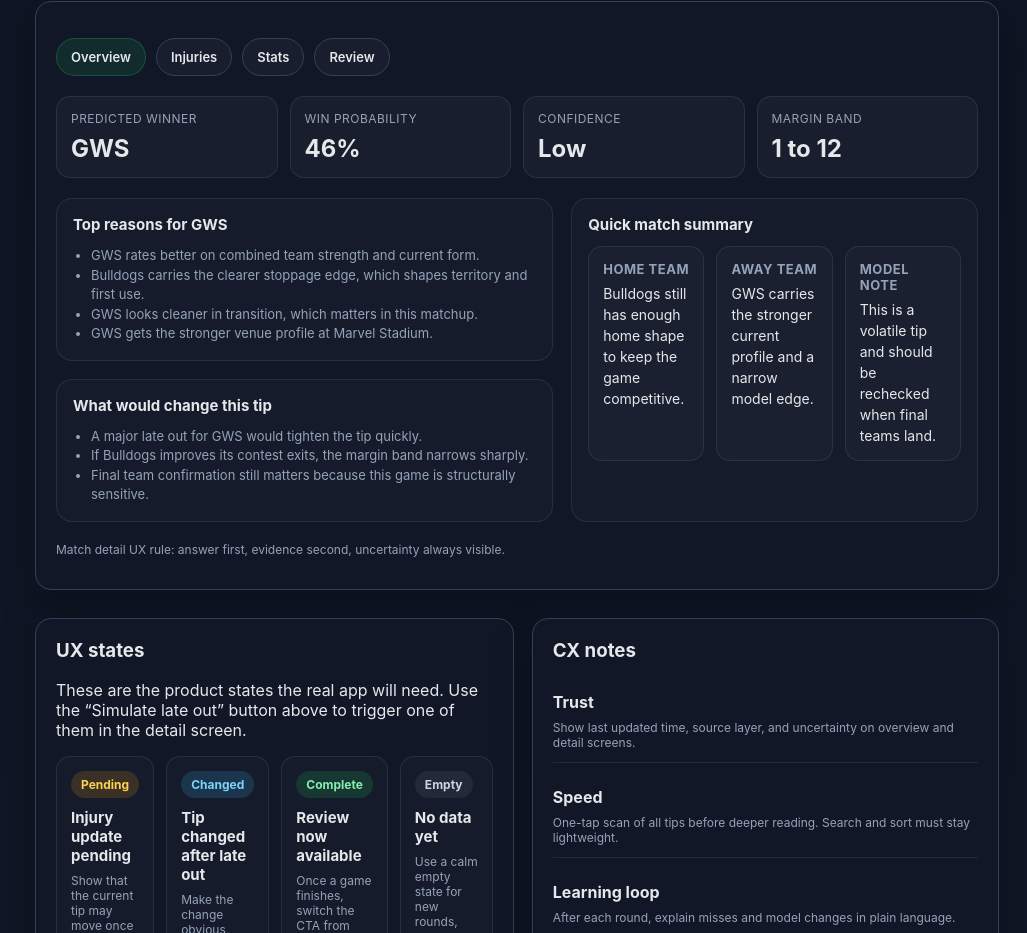
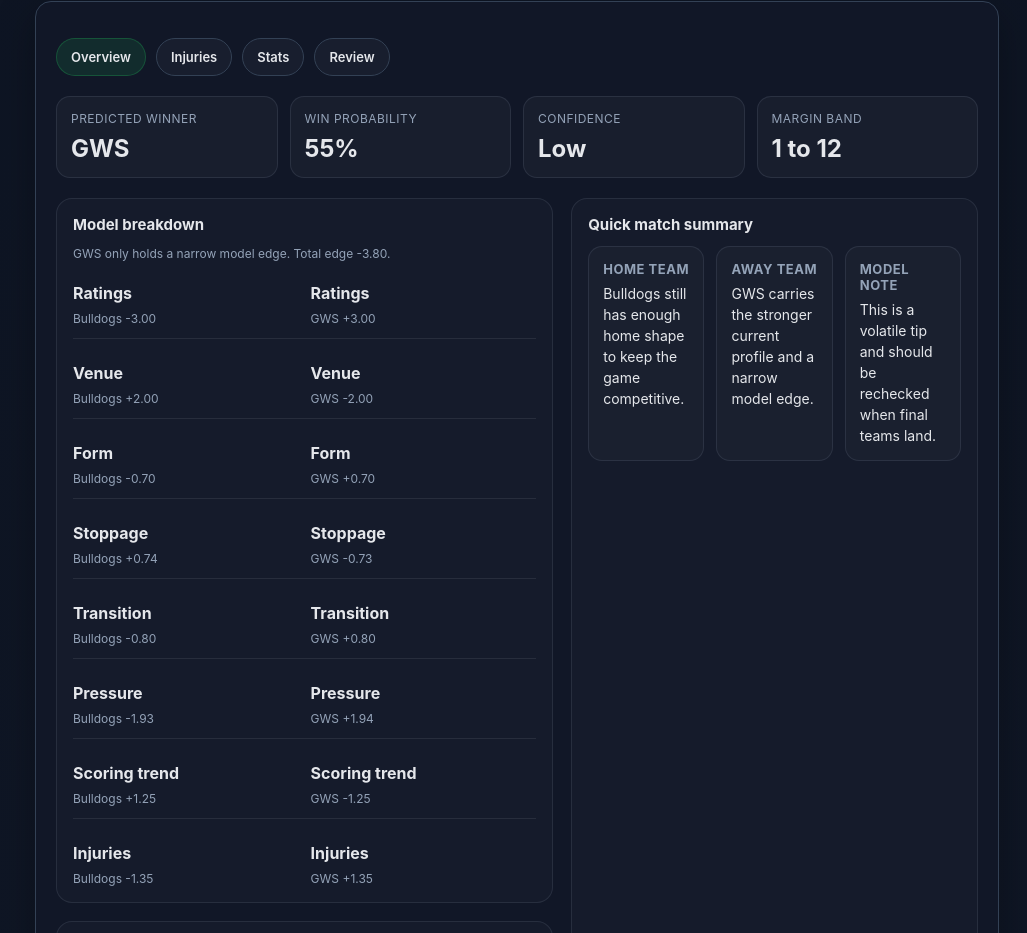
Before and after one commit to nickhanley85-arch/footy-tipper, a website: page index.html in a window 1280 px wide. Shown: the part 2579-3512 px from the top of the page, without its empty margins (253-1280 px from the left). Drawn offline with Linux system fonts and the light colour scheme.

Commit message:
Improve tipping model factors

```diff
--- a/app.js
+++ b/app.js
@@ -92,6 +92,21 @@
   setText("statValue3Left", row3[1]);
   setText("statLabel3Right", row3[2]);
   setText("statValue3Right", row3[3]);
+}
+
+function renderModelBreakdown(modelBreakdown) {
+  const list = document.getElementById("modelBreakdownList");
+  if (!list || !modelBreakdown) {
+    return;
+  }
+
+  setText("modelBreakdownSummary", `${modelBreakdown.summary} Total edge ${modelBreakdown.total}.`);
+  list.innerHTML = modelBreakdown.rows.map((row) => `
+    <div class="split">
+      <div><strong>${row[0]}</strong><div class="tiny">${row[1]}</div></div>
+      <div><strong>${row[0]}</strong><div class="tiny">${row[2]}</div></div>
+    </div>
+  `).join("");
 }
 
 function createMatchCard(match) {
@@ -198,6 +213,7 @@
   setText("injuryAwayText", match.injuryAwayText);
   setText("injuryModelText", match.injuryModelText);
   renderStats(match.stats);
+  renderModelBreakdown(match.modelBreakdown);
 
   const showLateOutBanner = state.lateOutActive && Boolean(match.lateOut);
   lateOutBanner.style.display = showLateOutBanner ? "flex" : "none";
--- a/data/matches.json
+++ b/data/matches.json
@@ -1,6 +1,6 @@
 {
   "round": "Round 2",
-  "generatedAt": "2026-03-12T06:50:44.798Z",
+  "generatedAt": "2026-03-12T07:23:15.233Z",
   "matches": [
     {
       "id": "carlton-richmond",
@@ -10,7 +10,7 @@
       "venue": "MCG",
       "schedule": "Thursday 7:20 PM",
       "winner": "Carlton",
-      "probability": "67%",
+      "probability": "68%",
       "confidence": "Medium",
       "margin": "18 to 30",
       "injury": "moderate",
@@ -39,8 +39,8 @@
         [
           "Stoppage edge",
           "Carlton +3.4",
-          "Transition edge",
-          "Richmond +1.2"
+          "Pressure edge",
+          "Richmond +0.8"
         ],
         [
           "Recent form",
@@ -54,7 +54,53 @@
           "Scoring trend",
           "Stable"
         ]
+      ],
+      "modelBreakdown": {
+        "summary": "Carlton holds a strong model edge.",
+        "total": "+14.85",
+        "rows": [
+          [
+            "Ratings",
+            "Carlton +9.00",
+            "Richmond -9.00"
+          ],
+          [
+            "Venue",
+            "Carlton +4.00",
+            "Richmond -4.00"
+          ],
+          [
+            "Form",
+            "Carlton +2.10",
+            "Richmond -2.10"
+          ],
+          [
+            "Stoppage",
+            "Carlton +1.19",
+            "Richmond -1.19"
+          ],
+          [
+            "Transition",
+            "Carlton -0.48",
+            "Richmond +0.48"
+          ],
+          [
+            "Pressure",
+            "Carlton -0.36",
+            "Richmond +0.36"
+          ],
+          [
+            "Scoring trend",
+            "Carlton +0.00",
+            "Richmond +0.00"
+          ],
+          [
+            "Injuries",
+            "Carlton -0.60",
+            "Richmond +0.60"
           ]
+        ]
+      }
     },
     {
       "id": "bulldogs-gws",
@@ -64,7 +110,7 @@
       "venue": "Marvel Stadium",
       "schedule": "Friday 7:40 PM",
       "winner": "GWS",
-      "probability": "46%",
+      "probability": "55%",
       "confidence": "Low",
       "margin": "1 to 12",
       "injury": "high",
@@ -74,7 +120,7 @@
         "GWS rates better on combined team strength and current form.",
         "Bulldogs carries the clearer stoppage edge, which shapes territory and first use.",
         "GWS looks cleaner in transition, which matters in this matchup.",
-        "GWS gets the stronger venue profile at Marvel Stadium."
+        "GWS projects with the stronger pressure profile, which affects repeat entries and error rate."
       ],
       "changes": [
         "A major late out for GWS would tighten the tip quickly.",
@@ -93,8 +139,8 @@
         [
           "Stoppage edge",
           "Bulldogs +2.1",
-          "Transition edge",
-          "GWS +2.0"
+          "Pressure edge",
+          "GWS +4.3"
         ],
         [
           "Recent form",
@@ -109,9 +155,55 @@
           "Rising"
         ]
       ],
+      "modelBreakdown": {
+        "summary": "GWS only holds a narrow model edge.",
+        "total": "-3.80",
+        "rows": [
+          [
+            "Ratings",
+            "Bulldogs -3.00",
+            "GWS +3.00"
+          ],
+          [
+            "Venue",
+            "Bulldogs +2.00",
+            "GWS -2.00"
+          ],
+          [
+            "Form",
+            "Bulldogs -0.70",
+            "GWS +0.70"
+          ],
+          [
+            "Stoppage",
+            "Bulldogs +0.74",
+            "GWS -0.73"
+          ],
+          [
+            "Transition",
+            "Bulldogs -0.80",
+            "GWS +0.80"
+          ],
+          [
+            "Pressure",
+            "Bulldogs -1.93",
+            "GWS +1.94"
+          ],
+          [
+            "Scoring trend",
+            "Bulldogs +1.25",
+            "GWS -1.25"
+          ],
+          [
+            "Injuries",
+            "Bulldogs -1.35",
+            "GWS +1.35"
+          ]
+        ]
+      },
       "lateOut": {
         "winner": "Bulldogs",
-        "probability": "63%",
+        "probability": "62%",
         "confidence": "Medium",
         "margin": "8 to 16",
         "reasons": [
@@ -136,8 +228,8 @@
           [
             "Stoppage edge",
             "Bulldogs +2.1",
-            "Transition edge",
-            "GWS +2.0"
+            "Pressure edge",
+            "GWS +4.3"
           ],
           [
             "Recent form",
@@ -151,7 +243,53 @@
             "Scoring trend",
             "Stable"
           ]
+        ],
+        "modelBreakdown": {
+          "summary": "Bulldogs holds a workable model edge.",
+          "total": "+10.20",
+          "rows": [
+            [
+              "Ratings",
+              "Bulldogs +11.00",
+              "GWS -11.00"
+            ],
+            [
+              "Venue",
+              "Bulldogs +2.00",
+              "GWS -2.00"
+            ],
+            [
+              "Form",
+              "Bulldogs -0.70",
+              "GWS +0.70"
+            ],
+            [
+              "Stoppage",
+              "Bulldogs +0.74",
+              "GWS -0.73"
+            ],
+            [
+              "Transition",
+              "Bulldogs -0.80",
+              "GWS +0.80"
+            ],
+            [
+              "Pressure",
+              "Bulldogs -1.93",
+              "GWS +1.94"
+            ],
+            [
+              "Scoring trend",
+              "Bulldogs +1.25",
+              "GWS -1.25"
+            ],
+            [
+              "Injuries",
+              "Bulldogs -1.35",
+              "GWS +1.35"
             ]
+          ]
+        }
       }
     },
     {
@@ -172,7 +310,7 @@
         "Gold Coast rates better on combined team strength and current form.",
         "Gold Coast carries the clearer stoppage edge, which shapes territory and first use.",
         "Gold Coast looks cleaner in transition, which matters in this matchup.",
-        "Gold Coast gets the stronger venue profile at People First Stadium."
+        "Gold Coast projects with the stronger pressure profile, which affects repeat entries and error rate."
       ],
       "changes": [
         "A major late out for Gold Coast would tighten the tip quickly.",
@@ -191,8 +329,8 @@
         [
           "Stoppage edge",
           "Gold Coast +2.7",
-          "Transition edge",
-          "West Coast -5.4"
+          "Pressure edge",
+          "West Coast -3.8"
         ],
         [
           "Recent form",
@@ -206,7 +344,53 @@
           "Scoring trend",
           "Stable"
         ]
+      ],
+      "modelBreakdown": {
+        "summary": "Gold Coast holds a strong model edge.",
+        "total": "+37.27",
+        "rows": [
+          [
+            "Ratings",
+            "Gold Coast +20.00",
+            "West Coast -20.00"
+          ],
+          [
+            "Venue",
+            "Gold Coast +8.00",
+            "West Coast -8.00"
+          ],
+          [
+            "Form",
+            "Gold Coast +3.50",
+            "West Coast -3.50"
+          ],
+          [
+            "Stoppage",
+            "Gold Coast +0.95",
+            "West Coast -0.94"
+          ],
+          [
+            "Transition",
+            "Gold Coast +2.16",
+            "West Coast -2.16"
+          ],
+          [
+            "Pressure",
+            "Gold Coast +1.71",
+            "West Coast -1.71"
+          ],
+          [
+            "Scoring trend",
+            "Gold Coast +1.25",
+            "West Coast -1.25"
+          ],
+          [
+            "Injuries",
+            "Gold Coast -0.30",
+            "West Coast +0.30"
           ]
+        ]
+      }
     },
     {
       "id": "sydney-collingwood",
@@ -216,7 +400,7 @@
       "venue": "SCG",
       "schedule": "Friday 8:10 PM",
       "winner": "Sydney",
-      "probability": "58%",
+      "probability": "57%",
       "confidence": "Low",
       "margin": "10 to 18",
       "injury": "moderate",
@@ -225,8 +409,8 @@
       "reasons": [
         "Sydney rates better on combined team strength and current form.",
         "Sydney carries the clearer stoppage edge, which shapes territory and first use.",
-        "Sydney gets the stronger venue profile at SCG.",
-        "Sydney scoring trend looks stable."
+        "Collingwood projects with the stronger pressure profile, which affects repeat entries and error rate.",
+        "Sydney gets the stronger venue profile at SCG."
       ],
       "changes": [
         "A major late out for Sydney would tighten the tip quickly.",
@@ -245,8 +429,8 @@
         [
           "Stoppage edge",
           "Sydney +1.4",
-          "Transition edge",
-          "Collingwood -0.5"
+          "Pressure edge",
+          "Collingwood +1.8"
         ],
         [
           "Recent form",
@@ -260,7 +444,53 @@
           "Scoring trend",
           "Stable"
         ]
+      ],
+      "modelBreakdown": {
+        "summary": "Sydney holds a workable model edge.",
+        "total": "+6.13",
+        "rows": [
+          [
+            "Ratings",
+            "Sydney +2.00",
+            "Collingwood -2.00"
+          ],
+          [
+            "Venue",
+            "Sydney +5.00",
+            "Collingwood -5.00"
+          ],
+          [
+            "Form",
+            "Sydney +0.00",
+            "Collingwood +0.00"
+          ],
+          [
+            "Stoppage",
+            "Sydney +0.49",
+            "Collingwood -0.49"
+          ],
+          [
+            "Transition",
+            "Sydney +0.20",
+            "Collingwood -0.20"
+          ],
+          [
+            "Pressure",
+            "Sydney -0.81",
+            "Collingwood +0.81"
+          ],
+          [
+            "Scoring trend",
+            "Sydney +0.00",
+            "Collingwood +0.00"
+          ],
+          [
+            "Injuries",
+            "Sydney -0.75",
+            "Collingwood +0.75"
           ]
+        ]
+      }
     },
     {
       "id": "brisbane-geelong",
@@ -270,7 +500,7 @@
       "venue": "Gabba",
       "schedule": "Saturday 1:45 PM",
       "winner": "Brisbane",
-      "probability": "55%",
+      "probability": "54%",
       "confidence": "Low",
       "margin": "1 to 12",
       "injury": "high",
@@ -299,8 +529,8 @@
         [
           "Stoppage edge",
           "Brisbane +0.7",
-          "Transition edge",
-          "Geelong +2.0"
+          "Pressure edge",
+          "Geelong -0.3"
         ],
         [
           "Recent form",
@@ -314,7 +544,53 @@
           "Scoring trend",
           "Volatile"
         ]
+      ],
+      "modelBreakdown": {
+        "summary": "Brisbane only holds a narrow model edge.",
+        "total": "+3.03",
+        "rows": [
+          [
+            "Ratings",
+            "Brisbane +1.00",
+            "Geelong -1.00"
+          ],
+          [
+            "Venue",
+            "Brisbane +4.00",
+            "Geelong -4.00"
+          ],
+          [
+            "Form",
+            "Brisbane +0.00",
+            "Geelong +0.00"
+          ],
+          [
+            "Stoppage",
+            "Brisbane +0.24",
+            "Geelong -0.24"
+          ],
+          [
+            "Transition",
+            "Brisbane -0.80",
+            "Geelong +0.80"
+          ],
+          [
+            "Pressure",
+            "Brisbane +0.14",
+            "Geelong -0.13"
+          ],
+          [
+            "Scoring trend",
+            "Brisbane -0.35",
+            "Geelong +0.35"
+          ],
+          [
+            "Injuries",
+            "Brisbane -1.20",
+            "Geelong +1.20"
           ]
+        ]
+      }
     },
     {
       "id": "essendon-hawthorn",
@@ -324,9 +600,9 @@
       "venue": "Marvel Stadium",
       "schedule": "Saturday 4:35 PM",
       "winner": "Essendon",
-      "probability": "59%",
+      "probability": "60%",
       "confidence": "Medium",
-      "margin": "10 to 18",
+      "margin": "8 to 16",
       "injury": "moderate",
       "upset": false,
       "updated": false,
@@ -334,7 +610,7 @@
         "Essendon rates better on combined team strength and current form.",
         "Essendon carries the clearer stoppage edge, which shapes territory and first use.",
         "Essendon looks cleaner in transition, which matters in this matchup.",
-        "Essendon gets the stronger venue profile at Marvel Stadium."
+        "Hawthorn projects with the stronger pressure profile, which affects repeat entries and error rate."
       ],
       "changes": [
         "A major late out for Essendon would tighten the tip quickly.",
@@ -353,8 +629,8 @@
         [
           "Stoppage edge",
           "Essendon +4.0",
-          "Transition edge",
-          "Hawthorn -1.2"
+          "Pressure edge",
+          "Hawthorn +2.5"
         ],
         [
           "Recent form",
@@ -368,7 +644,53 @@
           "Scoring trend",
           "Stable"
         ]
+      ],
+      "modelBreakdown": {
+        "summary": "Essendon holds a workable model edge.",
+        "total": "+8.41",
+        "rows": [
+          [
+            "Ratings",
+            "Essendon +4.00",
+            "Hawthorn -4.00"
+          ],
+          [
+            "Venue",
+            "Essendon +3.00",
+            "Hawthorn -3.00"
+          ],
+          [
+            "Form",
+            "Essendon +1.40",
+            "Hawthorn -1.40"
+          ],
+          [
+            "Stoppage",
+            "Essendon +1.40",
+            "Hawthorn -1.40"
+          ],
+          [
+            "Transition",
+            "Essendon +0.48",
+            "Hawthorn -0.48"
+          ],
+          [
+            "Pressure",
+            "Essendon -1.12",
+            "Hawthorn +1.13"
+          ],
+          [
+            "Scoring trend",
+            "Essendon +0.00",
+            "Hawthorn +0.00"
+          ],
+          [
+            "Injuries",
+            "Essendon -0.75",
+            "Hawthorn +0.75"
           ]
+        ]
+      }
     },
     {
       "id": "st-kilda-fremantle",
@@ -378,9 +700,9 @@
       "venue": "Marvel Stadium",
       "schedule": "Saturday 7:30 PM",
       "winner": "Fremantle",
-      "probability": "45%",
+      "probability": "57%",
       "confidence": "Low",
-      "margin": "1 to 12",
+      "margin": "10 to 18",
       "injury": "moderate",
       "upset": true,
       "updated": true,
@@ -407,8 +729,8 @@
         [
           "Stoppage edge",
           "St Kilda -0.4",
-          "Transition edge",
-          "Fremantle +1.1"
+          "Pressure edge",
+          "Fremantle +0.6"
         ],
         [
           "Recent form",
@@ -422,7 +744,53 @@
           "Scoring trend",
           "Low"
         ]
+      ],
+      "modelBreakdown": {
+        "summary": "Fremantle only holds a narrow model edge.",
+        "total": "-5.45",
+        "rows": [
+          [
+            "Ratings",
+            "St Kilda -3.00",
+            "Fremantle +3.00"
+          ],
+          [
+            "Venue",
+            "St Kilda +2.00",
+            "Fremantle -2.00"
+          ],
+          [
+            "Form",
+            "St Kilda -2.10",
+            "Fremantle +2.10"
+          ],
+          [
+            "Stoppage",
+            "St Kilda -0.14",
+            "Fremantle +0.14"
+          ],
+          [
+            "Transition",
+            "St Kilda -0.44",
+            "Fremantle +0.44"
+          ],
+          [
+            "Pressure",
+            "St Kilda -0.27",
+            "Fremantle +0.27"
+          ],
+          [
+            "Scoring trend",
+            "St Kilda -0.75",
+            "Fremantle +0.75"
+          ],
+          [
+            "Injuries",
+            "St Kilda -0.75",
+            "Fremantle +0.75"
           ]
+        ]
+      }
     },
     {
       "id": "port-adelaide-adelaide",
@@ -432,7 +800,7 @@
       "venue": "Adelaide Oval",
       "schedule": "Sunday 3:20 PM",
       "winner": "Adelaide",
-      "probability": "48%",
+      "probability": "54%",
       "confidence": "Low",
       "margin": "1 to 12",
       "injury": "high",
@@ -460,8 +828,8 @@
         [
           "Stoppage edge",
           "Port Adelaide -0.6",
-          "Transition edge",
-          "Adelaide +0.8"
+          "Pressure edge",
+          "Adelaide +0.2"
         ],
         [
           "Recent form",
@@ -475,7 +843,53 @@
           "Scoring trend",
           "Volatile"
         ]
+      ],
+      "modelBreakdown": {
+        "summary": "Adelaide only holds a narrow model edge.",
+        "total": "-2.97",
+        "rows": [
+          [
+            "Ratings",
+            "Port Adelaide -1.00",
+            "Adelaide +1.00"
+          ],
+          [
+            "Venue",
+            "Port Adelaide +3.00",
+            "Adelaide -3.00"
+          ],
+          [
+            "Form",
+            "Port Adelaide -2.80",
+            "Adelaide +2.80"
+          ],
+          [
+            "Stoppage",
+            "Port Adelaide -0.21",
+            "Adelaide +0.21"
+          ],
+          [
+            "Transition",
+            "Port Adelaide -0.32",
+            "Adelaide +0.32"
+          ],
+          [
+            "Pressure",
+            "Port Adelaide -0.09",
+            "Adelaide +0.09"
+          ],
+          [
+            "Scoring trend",
+            "Port Adelaide -0.35",
+            "Adelaide +0.35"
+          ],
+          [
+            "Injuries",
+            "Port Adelaide -1.20",
+            "Adelaide +1.20"
           ]
+        ]
+      }
     },
     {
       "id": "melbourne-north-melbourne",
@@ -495,7 +909,7 @@
         "Melbourne rates better on combined team strength and current form.",
         "Melbourne carries the clearer stoppage edge, which shapes territory and first use.",
         "Melbourne looks cleaner in transition, which matters in this matchup.",
-        "Melbourne gets the stronger venue profile at MCG."
+        "Melbourne projects with the stronger pressure profile, which affects repeat entries and error rate."
       ],
       "changes": [
         "A major late out for Melbourne would tighten the tip quickly.",
@@ -514,8 +928,8 @@
         [
           "Stoppage edge",
           "Melbourne +3.2",
-          "Transition edge",
-          "North Melbourne -4.0"
+          "Pressure edge",
+          "North Melbourne -2.4"
         ],
         [
           "Recent form",
@@ -529,7 +943,53 @@
           "Scoring trend",
           "Stable"
         ]
+      ],
+      "modelBreakdown": {
+        "summary": "Melbourne holds a strong model edge.",
+        "total": "+31.55",
+        "rows": [
+          [
+            "Ratings",
+            "Melbourne +18.00",
+            "North Melbourne -18.00"
+          ],
+          [
+            "Venue",
+            "Melbourne +6.00",
+            "North Melbourne -6.00"
+          ],
+          [
+            "Form",
+            "Melbourne +2.80",
+            "North Melbourne -2.80"
+          ],
+          [
+            "Stoppage",
+            "Melbourne +1.12",
+            "North Melbourne -1.12"
+          ],
+          [
+            "Transition",
+            "Melbourne +1.60",
+            "North Melbourne -1.60"
+          ],
+          [
+            "Pressure",
+            "Melbourne +1.08",
+            "North Melbourne -1.08"
+          ],
+          [
+            "Scoring trend",
+            "Melbourne +1.25",
+            "North Melbourne -1.25"
+          ],
+          [
+            "Injuries",
+            "Melbourne -0.30",
+            "North Melbourne +0.30"
           ]
+        ]
+      }
     }
   ]
 }
--- a/index.html
+++ b/index.html
@@ -219,6 +219,17 @@
 
             <div class="detail-grid">
               <div class="stack">
+                <div class="panel">
+                  <h4>Model breakdown</h4>
+                  <p class="tiny breakdown-summary" id="modelBreakdownSummary">GWS holds a narrow model edge.</p>
+                  <div class="split-list" id="modelBreakdownList">
+                    <div class="split">
+                      <div><strong>Ratings</strong><div class="tiny">Bulldogs -3.00</div></div>
+                      <div><strong>Ratings</strong><div class="tiny">GWS +3.00</div></div>
+                    </div>
+                  </div>
+                </div>
+
                 <div class="panel">
                   <h4 id="overviewReasonsTitle">Top reasons for the tip</h4>
                   <ul class="reason-list" id="overviewReasons" style="margin-top:0;">
--- a/preview_smoke_test.js
+++ b/preview_smoke_test.js
@@ -89,6 +89,11 @@
           "card selection updates detail",
           previewText("#metricWinner") === "Carlton",
           previewText("#metricWinner")
+        );
+        check(
+          "model breakdown renders",
+          previewText("#modelBreakdownSummary") && previewText("#modelBreakdownSummary").includes("Total edge"),
+          previewText("#modelBreakdownSummary")
         );
 
         const search = document.querySelector("#matchSearch");
--- a/styles.css
+++ b/styles.css
@@ -571,10 +571,15 @@
       padding: 16px;
     }
 
-    .panel h4 {
-      margin: 0 0 12px;
-      font-size: 15px;
-    }
+.panel h4 {
+  margin: 0 0 12px;
+  font-size: 15px;
+}
+
+.breakdown-summary {
+  margin-top: 0;
+  margin-bottom: 10px;
+}
 
     .tab-panel {
       display: none;
```
Also changed, not shown: scripts/generate-tips.js (+97 -10 lines). Lines whose indentation alone changed are shown as unchanged.
